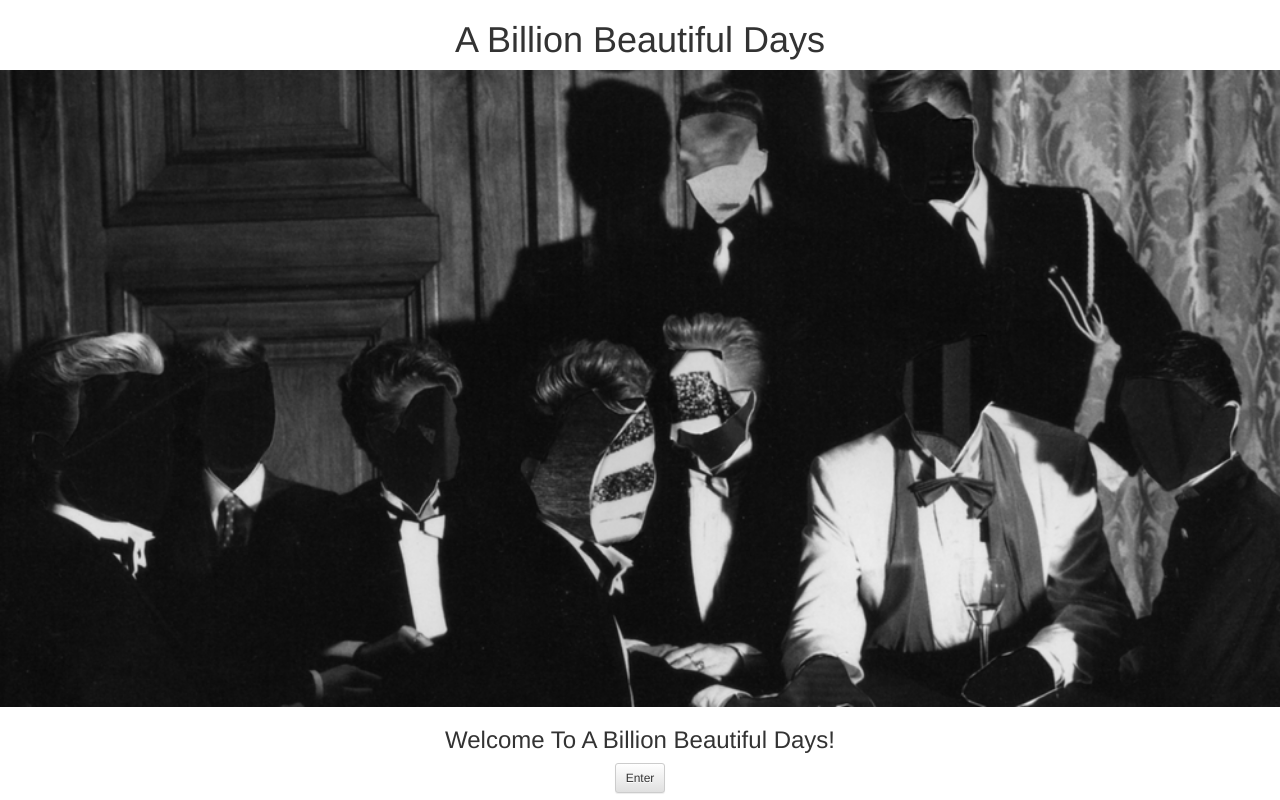
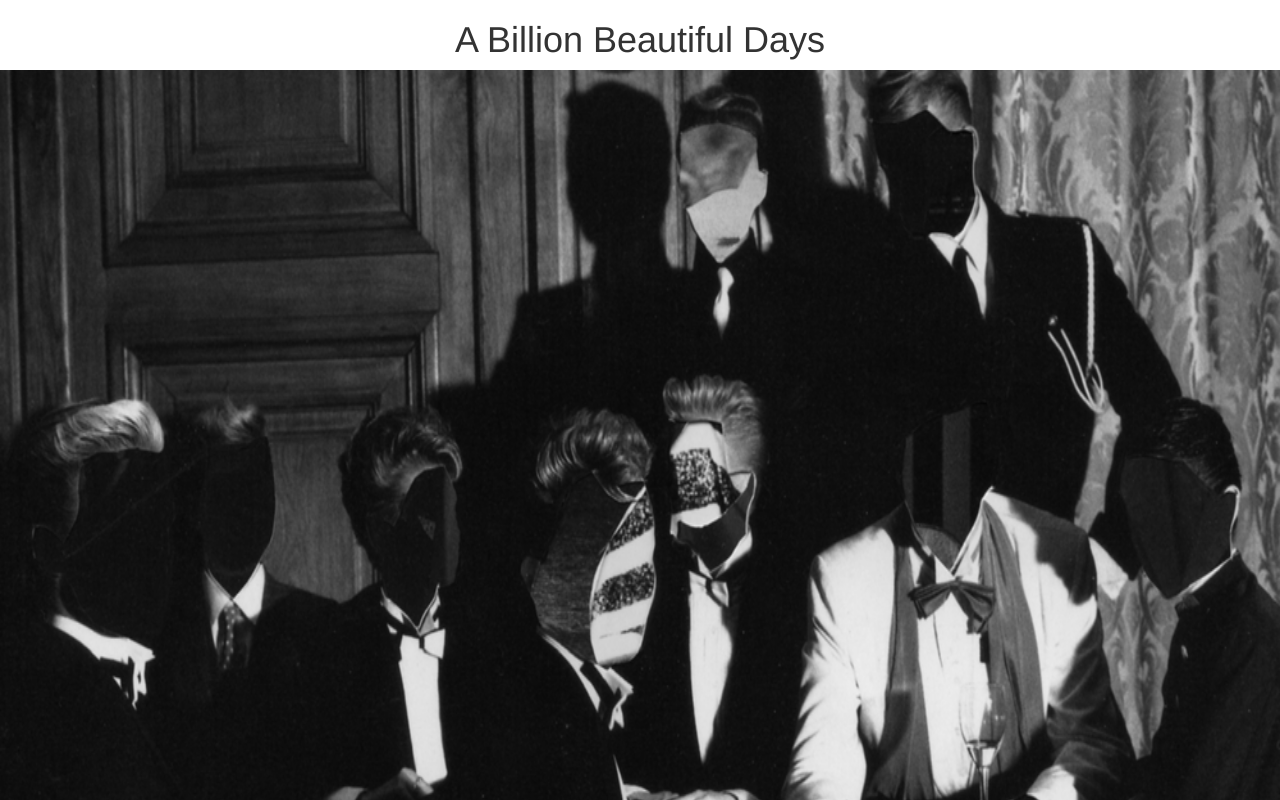
Before and after one commit to KoichiSakamoto/A-Billion-Beautiful-Days-Frontend, a React (Create React App) app: page / in a window 1280 px wide. Shown: the top 800 px of the page. Built offline with nearby package versions, Linux system fonts and the light colour scheme.

Commit message:
css edit

```diff
--- a/src/assets/css/index.css
+++ b/src/assets/css/index.css
@@ -11,7 +11,7 @@ text-align: center;
 
 .splash-image {
   width: 100%;
-  height: 60%;
+  height: 800px;
 }
 
 
```
